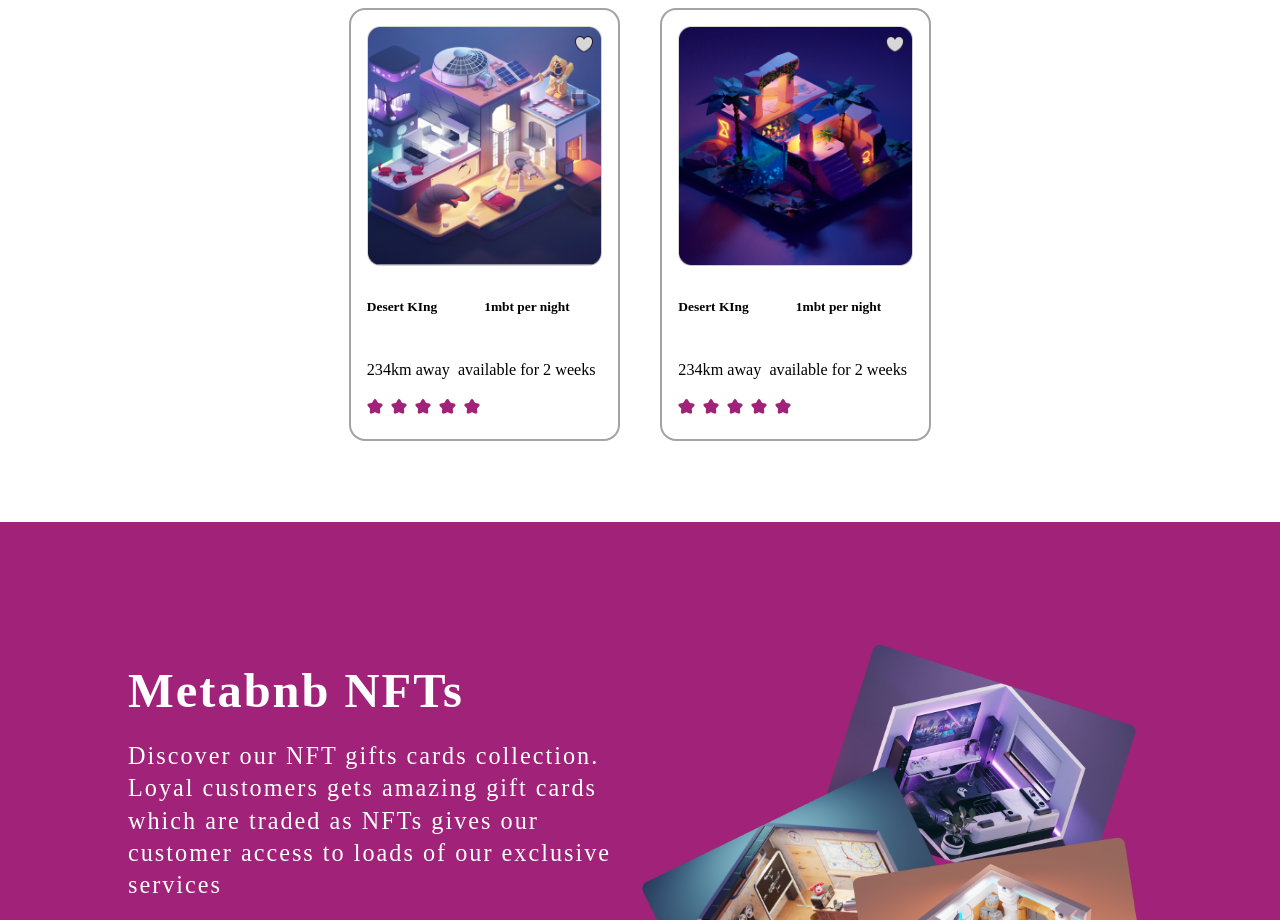
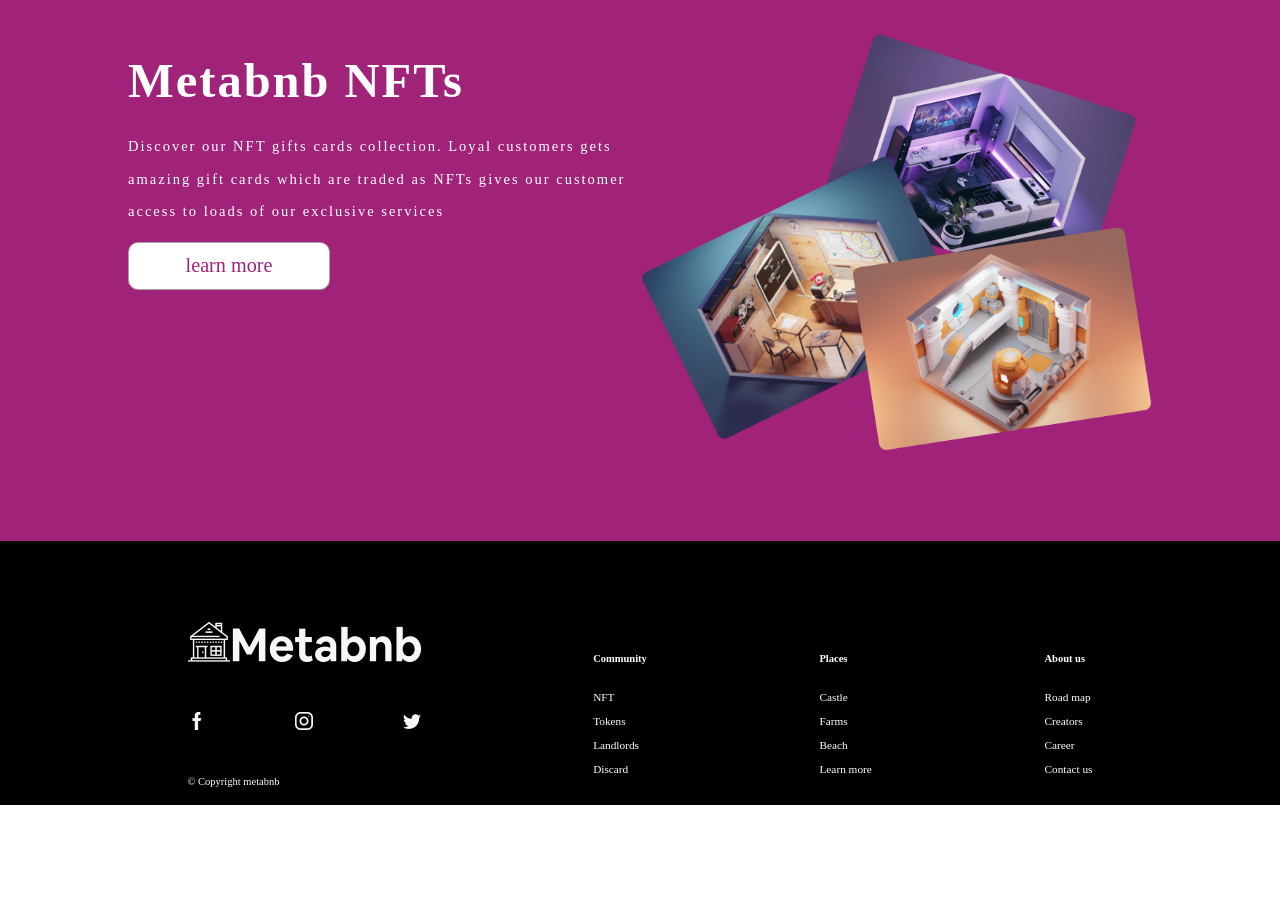
Before and after one commit to Uqueenesther/metabnb, a React (Create React App) app: page / in a window 1280 px wide. Shown: the part 1880-2800 px from the top of the page. After the commit the page ends 2685 px from the top, so only its background shows below. Built offline with nearby package versions, Linux system fonts and the light colour scheme; a web font is replaced by a local one.

Commit message:
reducing font

```diff
--- a/src/component/Home.js
+++ b/src/component/Home.js
@@ -223,7 +223,7 @@ function Home (){
             <div className=" product">
                <div className="product__text">
                <h1>Metabnb NFTs</h1>
-               <p>Discover our NFT gifts cards collection. Loyal customers gets amazing gift cards which are traded as NFTs gives our customer access to loads of our exclusive services </p>
+               <p className="para2">Discover our NFT gifts cards collection. Loyal customers gets amazing gift cards which are traded as NFTs gives our customer access to loads of our exclusive services </p>
 
                <button className="product__btn">learn more </button>
                </div>
--- a/src/sass/_base.scss
+++ b/src/sass/_base.scss
@@ -4,7 +4,7 @@ $color-secondary: #A02279;
 $border:#0000;
 $font-primary:Red Rose, "sans-serif";
 $font-secondary: Red Rose "sans-serif";
-$font-primary:2rem;
+$font-primary:1.3rem;
 
 
 
--- a/src/sass/_component.scss
+++ b/src/sass/_component.scss
@@ -84,7 +84,7 @@
  }
  .para{
     font-family: Red Rose;
-    font-size: 2.8rem;
+    font-size: 2rem;
     font-weight: 400;
     line-height: 35px;
     letter-spacing: 0em;
@@ -174,20 +174,21 @@
 
  .framecontainer{
    border: 2px solid #A3A3A3 ;
-   max-width: 21%;
+   max-width: 18%;
    padding: 2rem;
    border-radius:2rem ;
  }
 
  .frame-text{
-   display: grid;
-   grid-template-columns: repeat(2, 1fr);
+   display: flex;
+  justify-content: space-between;
 
  }
 
  .frametext2{
    display: flex;
-   gap: 1rem;
+   justify-content: space-between;
+   gap: 1.5rem;
    // grid-template-columns: repeat(2, 1fr);
 
  }
@@ -250,9 +251,9 @@
    &__link{
       text-decoration: none;
       font-family: Red Rose;
-      font-size: 2rem;
+      font-size: 1.4rem;
       font-weight: 400;
-      line-height: 2.5rem;
+      line-height: 2.2rem;
       letter-spacing: 0em;
       color: #fff;
    }
@@ -264,6 +265,10 @@
       justify-content: space-between;
       cursor: pointer;
    }
+}
+
+.para2{
+   font-size: 1.8rem;
 }
 
 // ////////////////////////////////PLACES
--- a/src/sass/_layout.scss
+++ b/src/sass/_layout.scss
@@ -6,7 +6,7 @@
 }
 .header{
     display: grid;
-    grid-template-columns: repeat(10, 1fr);
+    grid-template-columns: repeat(8, 1fr);
     margin-left: 10rem;
     margin-right: 10rem;
 
```
